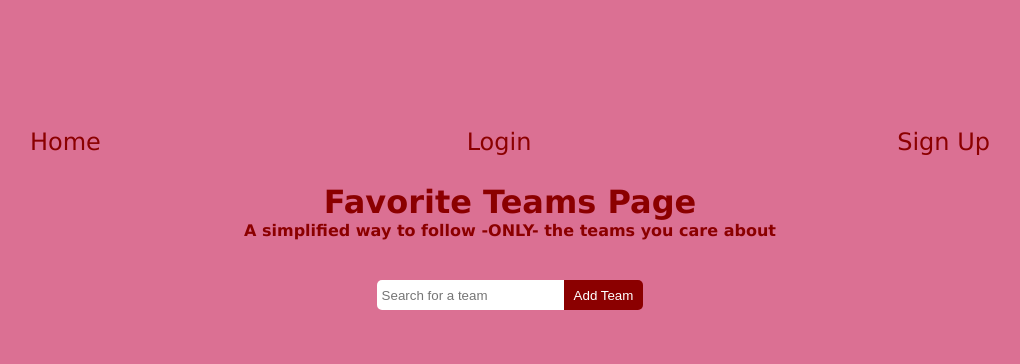
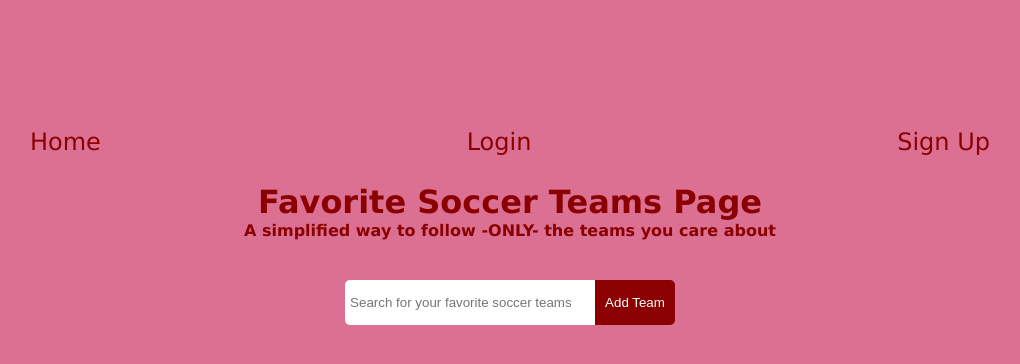
Before and after one commit to luisbryandr/favorite-sports-teams, a React (Create React App) app: page / in a window 1280 px wide. Shown: the top 364 px of the page, without its empty margins (130-1150 px from the left). Built offline with nearby package versions, Linux system fonts and the light colour scheme.

Commit message:
changed title and search bar placeholder to reflect the specific functionality for soccer teams at the moment

```diff
--- a/src/components/Header.js
+++ b/src/components/Header.js
@@ -4,7 +4,7 @@ import './header.css';
 
 export default function Main () {
         const header = {
-            title: 'Favorite Teams Page',
+            title: 'Favorite Soccer Teams Page',
             slogan: 'A simplified way to follow -ONLY- the teams you care about'
         }
 
--- a/src/components/SearchBar.js
+++ b/src/components/SearchBar.js
@@ -1,6 +1,5 @@
 import React, { useState } from "react";
 import styled from "styled-components";
-import TeamCard from "./TeamCard";
 
 const Form = styled.form`
   display: flex;
@@ -10,14 +9,15 @@ const Form = styled.form`
 
 const Input = styled.input`
   flex-grow: 1;
-  height: 30px;
+  height: 45px;
   padding: 5px;
   border: none;
   border-radius: 5px 0 0 5px;
+  width: 250px;
 `;
 
 const Button = styled.button`
-  height: 30px;
+  height: 45px;
   padding: 0 10px;
   border: none;
   border-radius: 0 5px 5px 0;
@@ -48,7 +48,7 @@ const SearchBar = ({ onAddTeam }) => {
     <Form onSubmit={handleSubmit}>
       <Input
         type="text"
-        placeholder="Search for a team"
+        placeholder="Search for your favorite soccer teams"
         value={searchText}
         onChange={handleChange}
       />
```
Also changed, not shown: src/components/Home.js (+0 -10 lines), 1 other file (tests, documents, lock files or other folders).
